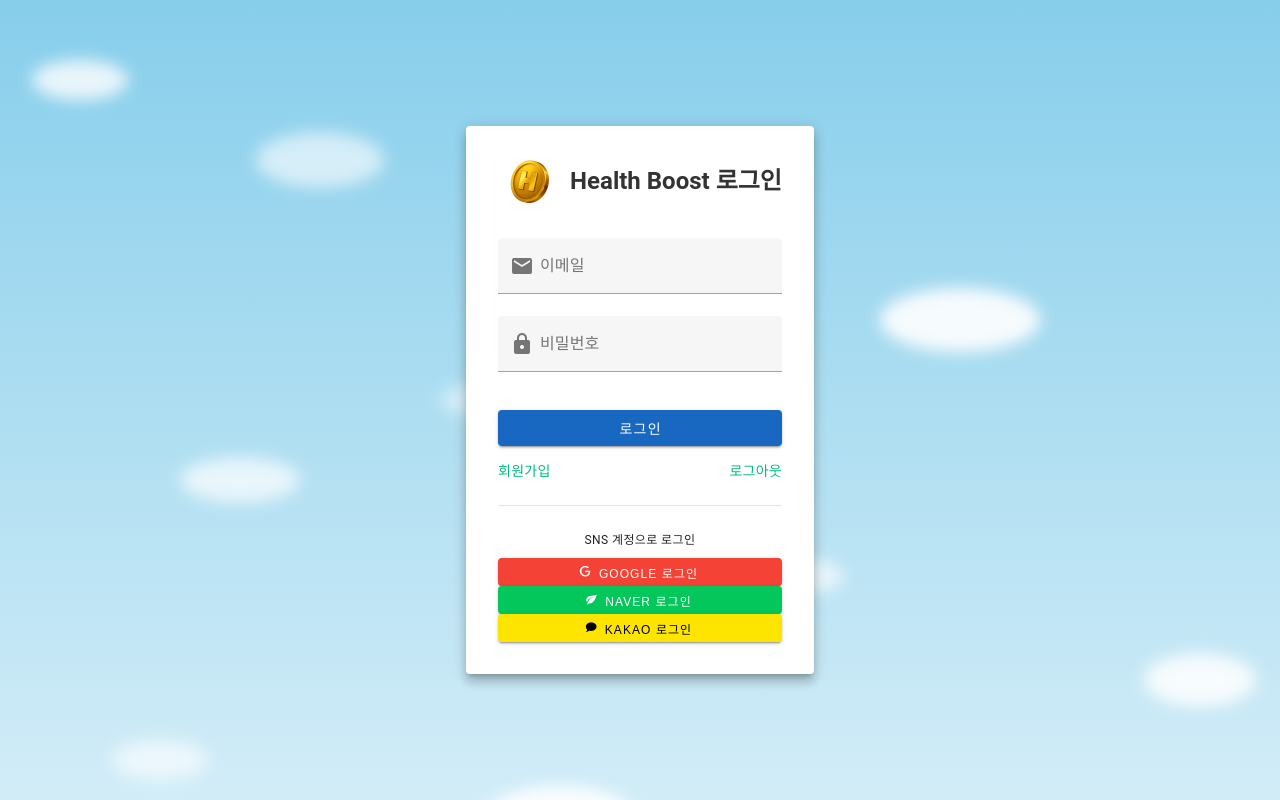
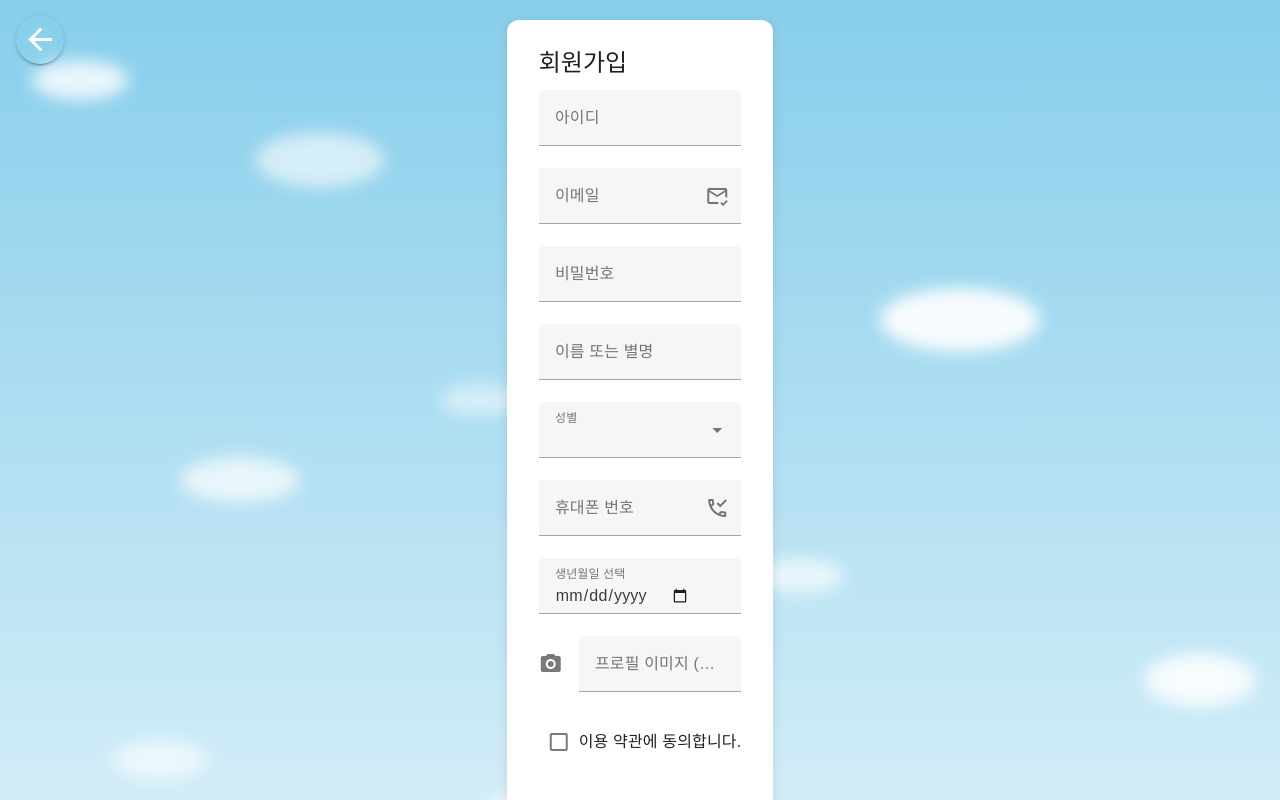
Before and after one commit to GyuminGomin/Frontend-Health-Boosting, a Vue app: page /#/signup in a window 1280 px wide. Shown: the top 800 px of the page. Built offline with nearby package versions, Linux system fonts and the light colour scheme.

Commit message:
playground

```diff
--- /dev/null
+++ b/src/common/components/GoBack.vue
@@ -0,0 +1,19 @@
+<template>
+  <router-link to="/login">
+    <v-btn
+      class="btn-back"
+      icon
+      style="position: fixed; top: 16px; left: 16px; z-index: 1000; color: white"
+    >
+      <v-icon>mdi-arrow-left</v-icon>
+    </v-btn>
+  </router-link>
+</template>
+
+<style scoped lang="scss">
+.btn-back {
+  background: transparent;
+  color: white;
+  font-size: 24px;
+}
+</style>
--- /dev/null
+++ b/src/common/components/background/SkyBackground.vue
@@ -0,0 +1,18 @@
+<template>
+  <div class="sky-wrapper"></div>
+</template>
+
+<style scoped lang="scss">
+.sky-wrapper {
+  position: fixed;
+  top: 0;
+  left: 0;
+  width: 100%;
+  height: 100%;
+  z-index: 0;
+  overflow: hidden;
+
+  background-image: url('@/common/assets/login/sky.svg');
+  background-size: cover;
+}
+</style>
--- a/src/login/views/LoginPage.vue
+++ b/src/login/views/LoginPage.vue
@@ -1,6 +1,6 @@
 <template>
   <v-container class="fill-height d-flex align-center justify-center">
-    <div class="sky-wrapper"></div>
+    <SkyBackground />
     <v-card class="pa-6 pa-sm-4" max-width="420" elevation="8" rounded="x1">
       <v-card-title class="text-h5 font-weight-bold text-center mb-4 d-flex align-center gap-2">
         <img
@@ -40,7 +40,7 @@
         </v-form>
 
         <div class="d-flex justify-space-between mt-4 text-body-2">
-          <a href="#" @click.prevent="signup">회원가입</a>
+          <router-link to="/signup">회원가입</router-link>
           <a href="#" @click.prevent="logout">로그아웃</a>
         </div>
 
@@ -89,6 +89,7 @@
 </template>
 
 <script setup lang="ts">
+import SkyBackground from '@/common/components/background/SkyBackground.vue'
 import { reactive } from 'vue'
 
 const loginForm = reactive({
@@ -108,27 +109,30 @@
     alert(`로그인 시도: ${loginForm.email}`)
   }, 1000)
 }
-const signup = () => {
-  alert('회원가입 페이지로 이동')
-}
 
 const logout = () => {
   alert('로그아웃 처리')
 }
 
-const loginWithGoogle = () => {
+const loginWithGoogle = async () => {
   loginForm.loading_g = true
-  window.electronAPI.invoke('oauth2:open', 'http://localhost:8282/oauth2/authorization/google')
+  await window.electronAPI.invoke(
+    'oauth2:open',
+    'http://localhost:8282/oauth2/authorization/google',
+  )
+  loginForm.loading_g = false
 }
 
-const loginWithNaver = () => {
+const loginWithNaver = async () => {
   loginForm.loading_n = true
-  window.electronAPI.invoke('oauth2:open', 'http://localhost:8282/oauth2/authorization/naver')
+  await window.electronAPI.invoke('oauth2:open', 'http://localhost:8282/oauth2/authorization/naver')
+  loginForm.loading_n = false
 }
 
-const loginWithKakao = () => {
+const loginWithKakao = async () => {
   loginForm.loading_k = true
-  window.electronAPI.invoke('oauth2:open', 'http://localhost:8282/oauth2/authorization/kakao')
+  await window.electronAPI.invoke('oauth2:open', 'http://localhost:8282/oauth2/authorization/kakao')
+  loginForm.loading_k = false
 }
 </script>
 
@@ -143,16 +147,4 @@
     color: #333;
   }
 }
-.sky-wrapper {
-  position: fixed;
-  top: 0;
-  left: 0;
-  width: 100%;
-  height: 100%;
-  z-index: 0;
-  overflow: hidden;
-
-  background-image: url('@/common/assets/login/sky.svg');
-  background-size: cover;
-}
 </style>
--- /dev/null
+++ b/src/login/views/SignupPage.vue
@@ -0,0 +1,200 @@
+<template>
+  <v-container class="pa-0" fluid>
+    <SkyBackground />
+    <GoBack />
+    <v-card class="mx-auto my-5 pa-4" max-width="500">
+      <v-card-title class="text-h5">회원가입</v-card-title>
+      <v-card-text>
+        <v-form @submit.prevent="signup" ref="formRef">
+          <!-- 아이디 -->
+          <v-text-field v-model="form.userId" label="아이디" required></v-text-field>
+          <!-- 이메일 -->
+          <v-text-field
+            v-model="form.email"
+            label="이메일"
+            type="email"
+            required
+            append-inner-icon="mdi-email-check-outline"
+            @click:append-inner="sendEmailVerification"
+          ></v-text-field>
+          <!-- 비밀번호 -->
+          <v-text-field
+            v-model="form.password"
+            label="비밀번호"
+            type="password"
+            required
+          ></v-text-field>
+          <!-- 이름 또는 별명 -->
+          <v-text-field v-model="form.name" label="이름 또는 별명" required></v-text-field>
+          <!-- 성별 선택 -->
+          <v-select
+            v-model="form.gender"
+            :items="['남성', '여성']"
+            label="성별"
+            required
+          ></v-select>
+          <!-- 휴대폰 번호 -->
+          <v-text-field
+            v-model="form.phoneNumber"
+            label="휴대폰 번호"
+            type="tel"
+            required
+            append-inner-icon="mdi-phone-check-outline"
+            @click:append-inner="sendPhoneVerification"
+          ></v-text-field>
+          <!-- 생년월일 -->
+          <v-text-field
+            v-model="form.birthday"
+            label="생년월일 선택"
+            type="date"
+            required
+          ></v-text-field>
+          <!-- 프로필 이미지 업로드 -->
+          <v-file-input
+            v-model="form.profileImage"
+            label="프로필 이미지 (선택)"
+            accept="image/*"
+            prepend-icon="mdi-camera"
+            show-size
+          ></v-file-input>
+          <!-- 약관 동의 -->
+          <v-checkbox
+            v-model="form.termsAccepted"
+            label="이용 약관에 동의합니다."
+            required
+          ></v-checkbox>
+          <!-- 회원가입 버튼 -->
+          <v-btn
+            block
+            color="#1976D2"
+            class="mt-4 text-white signup-btn"
+            size="small"
+            type="submit"
+          >
+            회원가입
+          </v-btn>
+        </v-form>
+      </v-card-text>
+
+      <v-divider class="my-2"></v-divider>
+
+      <!-- <v-card-text class="text-center">
+        <div>소셜 로그인</div>
+        <v-btn block color="#4285F4" class="mt-2 text-white"> Google 로그인 </v-btn>
+        <v-btn block color="#1EC800" class="mt-2 text-white"> Naver 로그인 </v-btn>
+        <v-btn block color="#FEE500" class="mt-2 text-black"> Kakao 로그인 </v-btn>
+      </v-card-text> -->
+      <div class="text-center text-caption mb-2">SNS 계정으로 로그인</div>
+
+      <div class="d-flex flex-column gap-2">
+        <v-btn
+          block
+          color="red darken-1"
+          class="text-white"
+          size="small"
+          :loading="loginForm.loading_g"
+          @click="loginWithGoogle"
+        >
+          <v-icon start size="small">mdi-google</v-icon>
+          Google 로그인
+        </v-btn>
+        <v-btn
+          block
+          color="#03c75a"
+          class="text-white"
+          size="small"
+          @click="loginWithNaver"
+          :loading="loginForm.loading_n"
+        >
+          <v-icon start size="small">mdi-leaf</v-icon>
+          Naver 로그인
+        </v-btn>
+        <v-btn
+          block
+          color="#FEE500"
+          class="text-black"
+          size="small"
+          @click="loginWithKakao"
+          :loading="loginForm.loading_k"
+        >
+          <v-icon start size="small">mdi-chat</v-icon>
+          Kakao 로그인
+        </v-btn>
+      </div>
+    </v-card>
+  </v-container>
+</template>
+
+<script setup lang="ts">
+import SkyBackground from '@/common/components/background/SkyBackground.vue'
+import GoBack from '@/common/components/GoBack.vue'
+import { ref } from 'vue'
+
+const loginForm = ref({
+  loading_g: false,
+  loading_n: false,
+  loading_k: false,
+})
+const formRef = ref()
+const form = ref({
+  userId: '',
+  email: '',
+  password: '',
+  name: '',
+  gender: '',
+  phoneNumber: '',
+  birthday: '',
+  profileImage: null as File | null,
+  termsAccepted: false,
+})
+
+// 회원가입 요청
+const signup = () => {
+  if (formRef.value?.validate()) {
+    // api
+  }
+}
+// 휴대폰 인증 요청
+const sendPhoneVerification = () => {
+  // 휴대폰 인증 요청
+}
+
+// 이메일 인증 요청
+const sendEmailVerification = () => {
+  // 이메일 인증 요청
+}
+
+const loginWithGoogle = async () => {
+  loginForm.value.loading_g = true
+  await window.electronAPI.invoke(
+    'oauth2:open',
+    'http://localhost:8282/oauth2/authorization/google',
+  )
+  loginForm.value.loading_g = false
+}
+
+const loginWithNaver = async () => {
+  loginForm.value.loading_n = true
+  await window.electronAPI.invoke('oauth2:open', 'http://localhost:8282/oauth2/authorization/naver')
+  loginForm.value.loading_n = false
+}
+
+const loginWithKakao = async () => {
+  loginForm.value.loading_k = true
+  await window.electronAPI.invoke('oauth2:open', 'http://localhost:8282/oauth2/authorization/kakao')
+  loginForm.value.loading_k = false
+}
+</script>
+
+<style scoped lang="scss">
+.v-card {
+  border-radius: 12px;
+  box-shadow: 0 4px 12px rgba(0, 0, 0, 0.1);
+}
+
+.signup-btn {
+  min-height: 36px;
+  font-size: 14px;
+  font-weight: 500;
+}
+</style>
```
Also changed, not shown: src/common/router/index.ts (+6 -4 lines), src/common/assets/loading/HCoin_logo.png (added).
